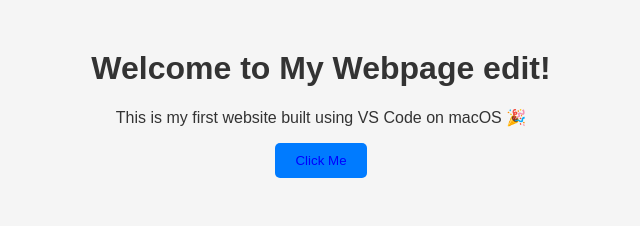
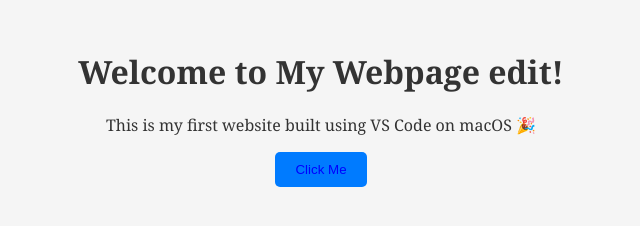
Before and after one commit to stealth7ai/helloworld, a plain HTML site: page index.html in a window 1280 px wide. Shown: the whole page, without its empty margins (319-959 px from the left). Drawn offline with Linux system fonts and the light colour scheme.

Commit message:
Change font-family from Arial to Cambria

```diff
--- a/style.css
+++ b/style.css
@@ -1,5 +1,5 @@
 body {
-  font-family: Arial, sans-serif;
+  font-family: cambria, sans-serif;
   text-align: center;
   background-color: #f5f5f5;
   color: #333;
```
